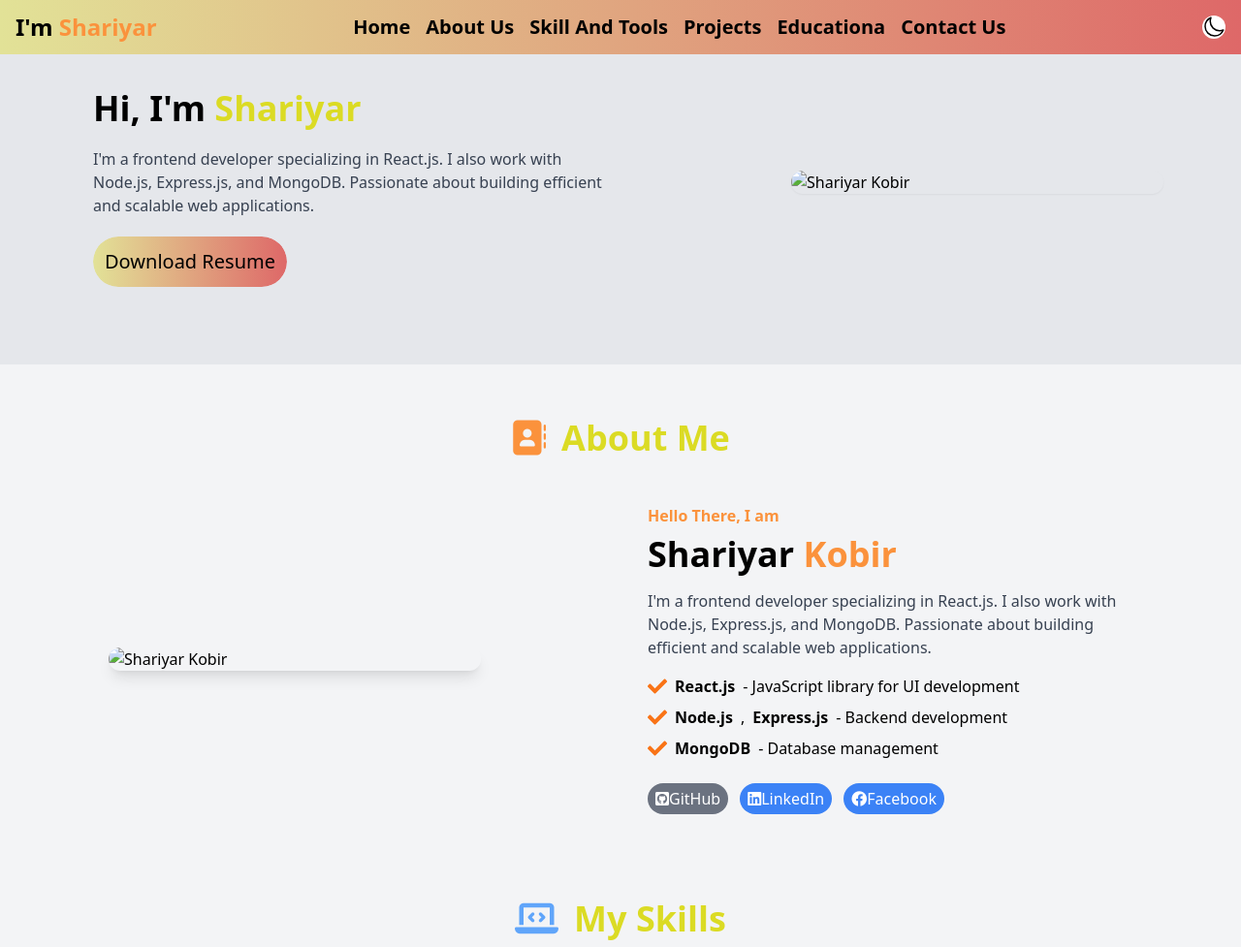
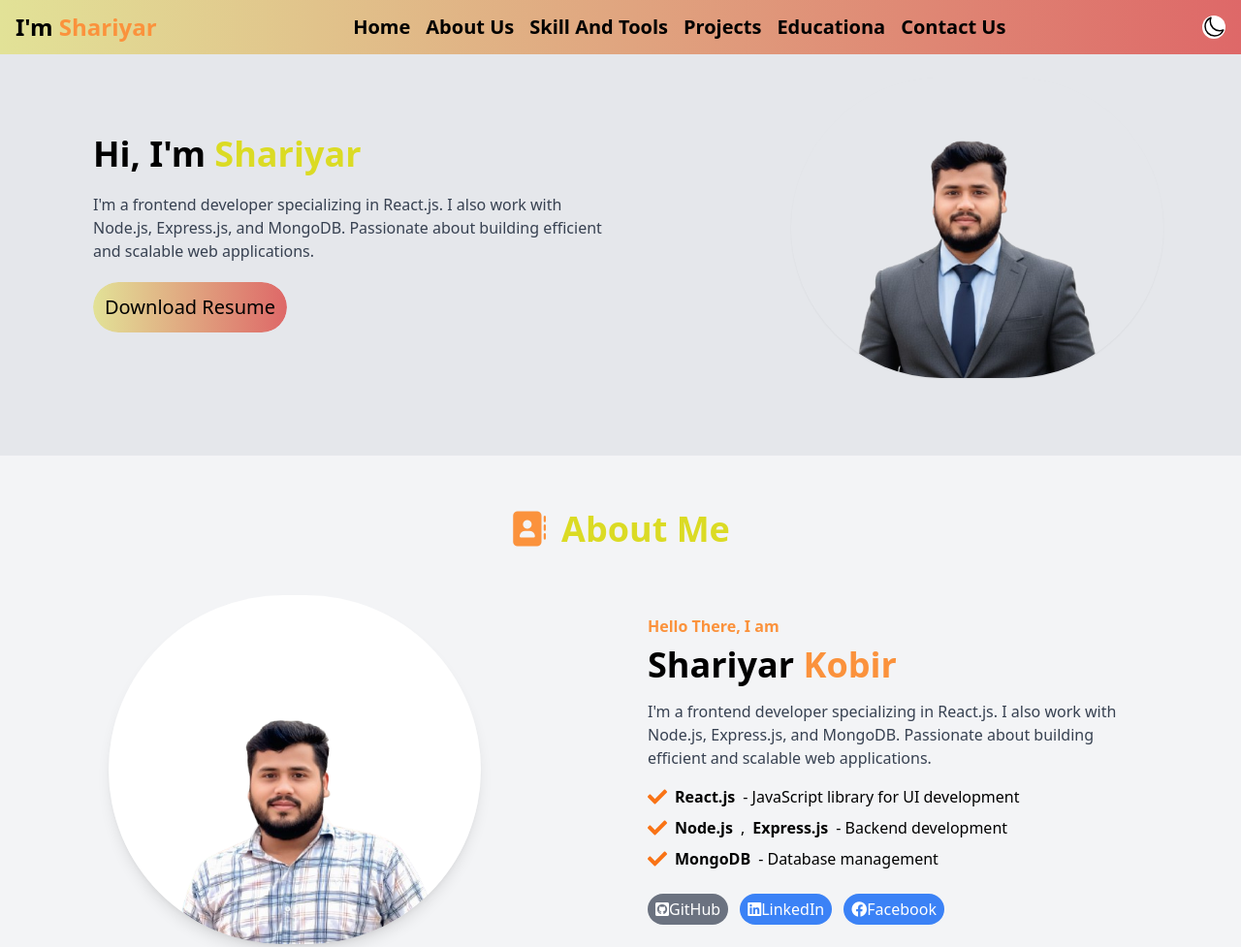
Before and after one commit to MdShariyar56/Dev_Shariyar, a plain HTML site: page index.html in a window 1280 px wide. Shown: the top 977 px of the page at 97% size. Drawn offline with nearby package versions, Linux system fonts and the light colour scheme.

Commit message:
Added a images

```diff
--- a/index.html
+++ b/index.html
@@ -79,7 +79,7 @@
             </div>
 
             <div class="flex-1 mt-8 md:mt-0 flex justify-center md:justify-end">
-                <img src="./asset/Gemini_Generated_Image_6orxur6orxur6orx-removebg-preview.png"
+                <img src="./assets/Gemini_Generated_Image_6orxur6orxur6orx-removebg-preview.png"
                     alt="Shariyar Kobir"
                     class="w-96 bg-gray-205 h-auto rounded-full shadow-sm  shadow-lg transition-transform duration-300 hover:scale-105">
             </div>
@@ -128,7 +128,7 @@
                 </div>
 
                 <div class="flex-1 flex justify-center md:justify-start order-2 md:order-1">
-                    <img src="./asset/1744726354462_3-removebg-preview.png"
+                    <img src="./assets/1744726354462_3-removebg-preview.png"
                         alt="Shariyar Kobir"
                         class="w-96 h-auto rounded-full shadow-lg transition-transform duration-300 hover:scale-105">
                 </div>
```
Also changed, not shown: assets/1744726354462_3-removebg-preview.png (added), assets/Gemini_Generated_Image_6orxur6orxur6orx-removebg-preview.png (added), assets/firebase-DidlETe1.png (added).
